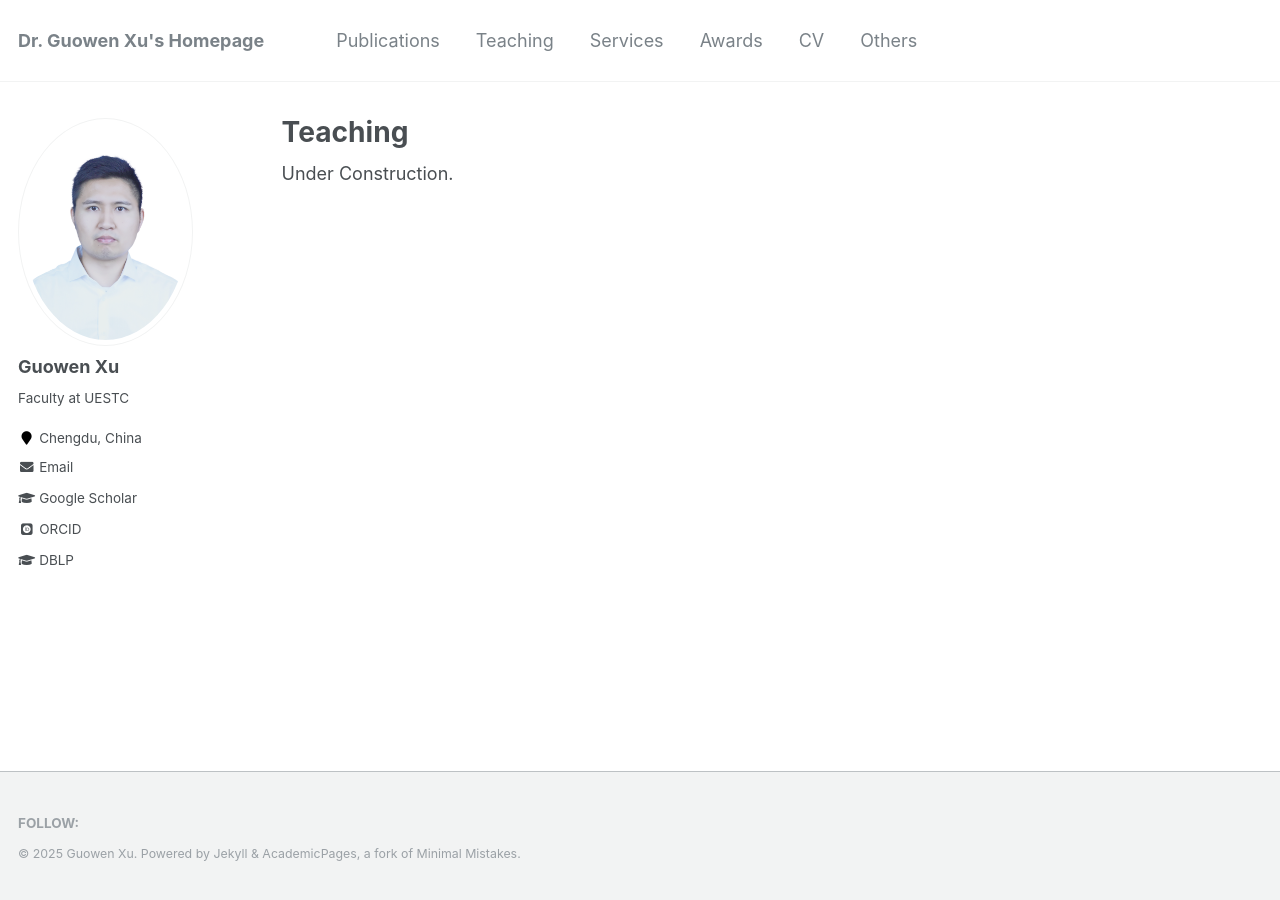
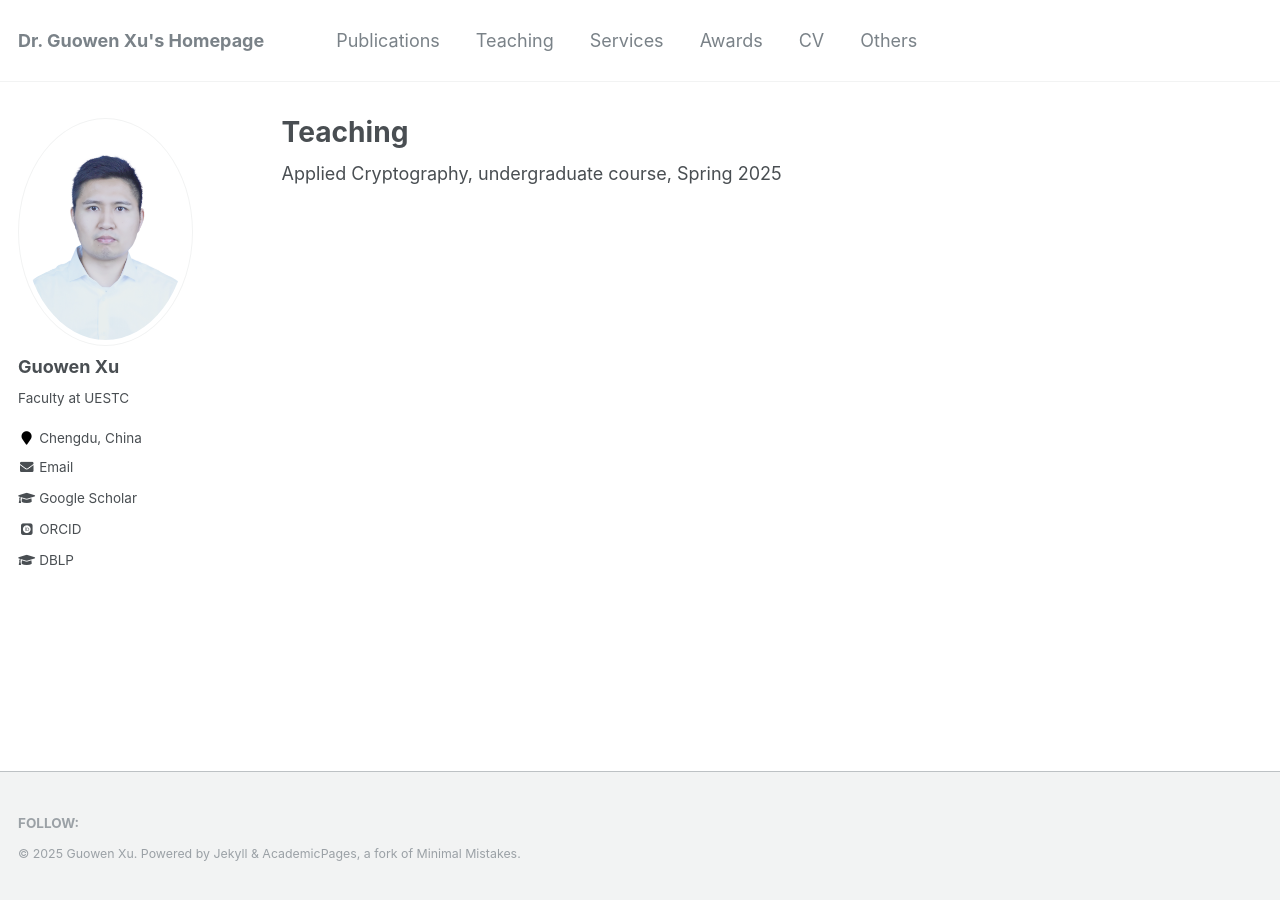
Before and after one commit to Guowen-xu/guowen-xu.github.io, a Jekyll site: the page built from _pages/teaching.html, in a window 1280 px wide. Built offline with Jekyll 4.4.1, drawn with Linux system fonts in a browser that asks for light colours; some web fonts are replaced.

Commit message:
Update teaching.html

```diff
--- a/_pages/teaching.html
+++ b/_pages/teaching.html
@@ -5,4 +5,4 @@ permalink: /teaching/
 author_profile: true
 ---
 
-Under Construction.
+Applied Cryptography, undergraduate course, Spring 2025
```
